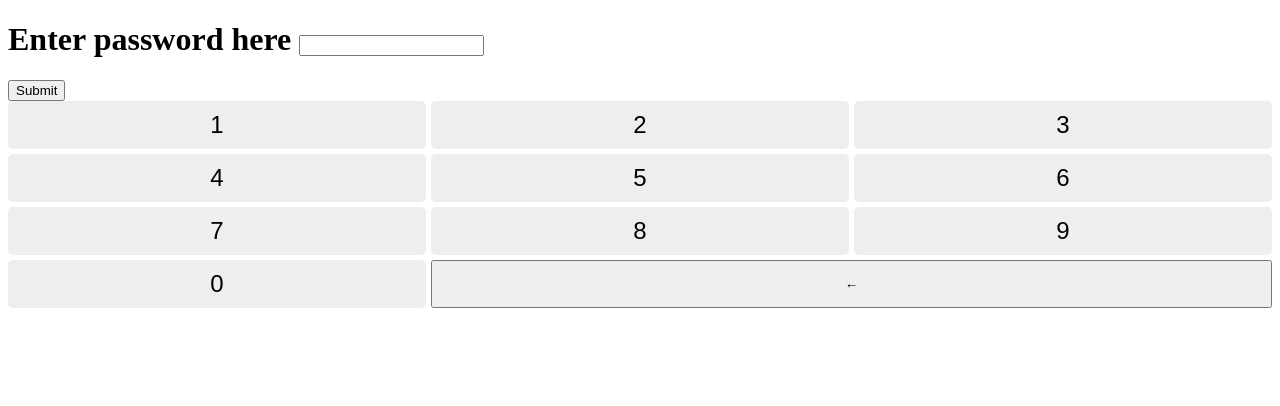
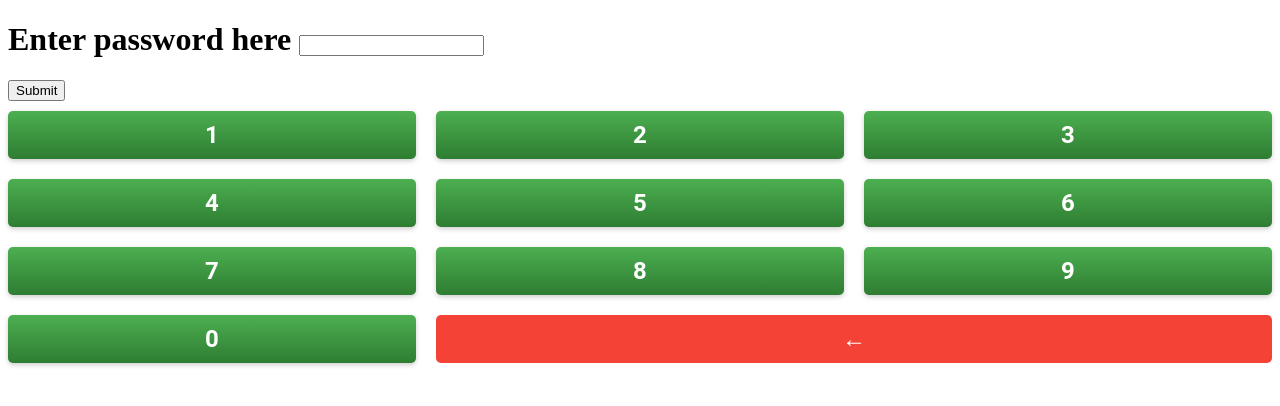
Before and after one commit to nguyen24072001/Python_Project, a Flask app: page / in a window 1280 px wide. Shown: the top 406 px of the page. Run offline with Flask 3, Linux system fonts and the light colour scheme.

Commit message:
update 999 version

```diff
--- a/templates/index.html
+++ b/templates/index.html
@@ -14,21 +14,45 @@
     #numeric-keypad {
   display: grid;
   grid-template-columns: repeat(3, 1fr);
-      grid-gap: 5px;
+  grid-gap: 20px;
+  margin-top: 10px;
 }
 
 .numeric-keypad-button {
+  font-family: 'Roboto', sans-serif;
   font-size: 24px;
-      padding: 10px;
-      background-color: #eee;
+  font-weight: bold;
+  padding: 10px 20px;
+  color: #fff;
+  background-image: linear-gradient(to bottom, #4CAF50, #2E7D32);
   border: none;
   border-radius: 5px;
+  box-shadow: 0 2px 5px rgba(0, 0, 0, 0.2);
   cursor: pointer;
+  transition: background-image 0.2s ease-in-out;
+}
+
+.numeric-keypad-button:hover {
+  background-image: linear-gradient(to bottom, #3e8e41, #1B5E20);
 }
 
 #numeric-keypad-backspace-button {
   grid-column: 2 / 4;
+  background-color: #f44336;
+  border-radius: 5px;
+  border: none;
+  color: #fff;
+  font-size: 24px;
+  font-weight: bold;
+  padding: 10px 20px;
+  cursor: pointer;
+  transition: background-color 0.2s ease-in-out;
 }
+
+#numeric-keypad-backspace-button:hover {
+  background-color: #c62828;
+}
+
 #numeric-keypad-input {
   display: none;
 }
```
Also changed, not shown: static/index2.html (+27 -3 lines). Lines whose indentation alone changed are shown as unchanged.
